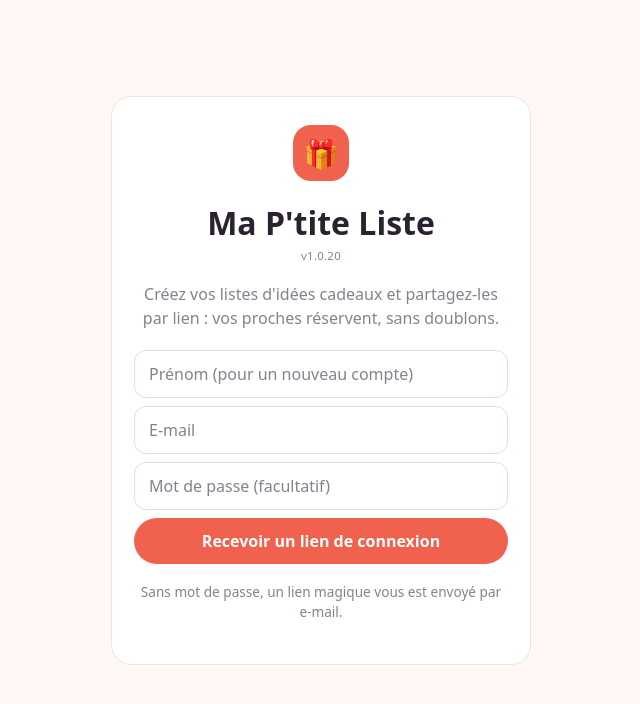
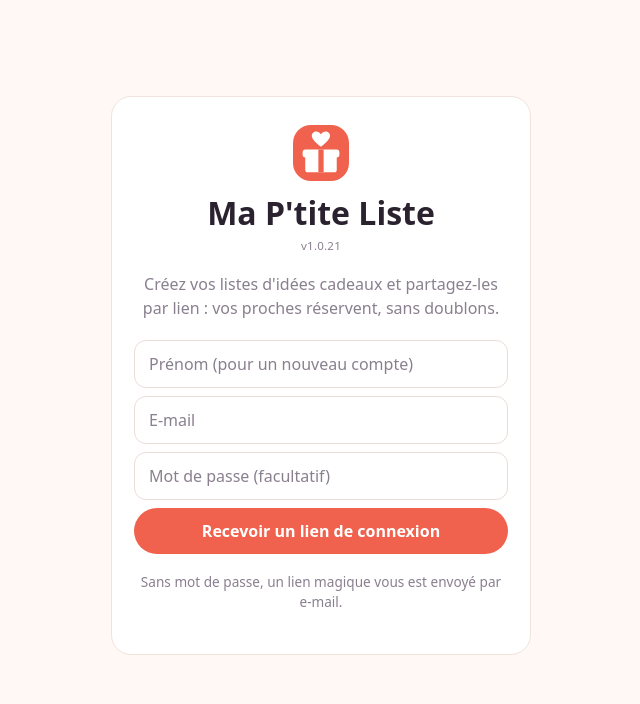
Before and after one commit to LORDINGBEATEN/Cadeaux, a React (Vite) app: page /l/1 in a window 1280 px wide. Shown: the top 704 px of the page, without its empty margins (319-959 px from the left). Built offline with nearby package versions, Linux system fonts and the light colour scheme; no server answers.

Commit message:
Icône du site (paquet cadeau avec un cœur) et logo assorti
Co-Authored-By: Claude Sonnet 5.5 <noreply@anthropic.com>

```diff
--- a/index.html
+++ b/index.html
@@ -4,6 +4,7 @@
     <meta charset="UTF-8" />
     <meta name="viewport" content="width=device-width, initial-scale=1.0" />
     <meta name="theme-color" content="#F0624D" />
+    <link rel="icon" type="image/svg+xml" href="/favicon.svg" />
     <title>Ma P'tite Liste</title>
   </head>
   <body>
--- a/src/lib/Brand.tsx
+++ b/src/lib/Brand.tsx
@@ -4,7 +4,7 @@ export const VERSION = `v${__APP_VERSION__}`
 export default function Brand() {
   return (
     <>
-      <span className="mark">🎁</span>
+      <img src="/favicon.svg" className="mark-img" alt="" width="36" height="36" />
       <span className="brandtext"><span>Ma P'tite Liste</span><small className="ver">{VERSION}</small></span>
     </>
   )
--- a/src/pages/Login.tsx
+++ b/src/pages/Login.tsx
@@ -30,7 +30,7 @@ export default function Login() {
 
   return (
     <main className="card hero">
-      <span className="mark">🎁</span>
+      <img src="/favicon.svg" className="mark-img" alt="" width="56" height="56" />
       <h1 style={{ marginBottom: 0 }}>Ma P'tite Liste</h1>
       <small className="ver">{VERSION}</small>
       <p className="muted">Créez vos listes d'idées cadeaux et partagez-les par lien : vos proches réservent, sans doublons.</p>
--- a/src/style.css
+++ b/src/style.css
@@ -141,3 +141,6 @@ ol { padding-left:1.2rem } li { margin:4px 0 }
 
 .brandtext { display:flex; flex-direction:column; line-height:1.15 }
 .ver { font:400 .72rem system-ui,sans-serif; color:var(--muted); letter-spacing:.02em }
+
+.mark-img { width:36px; height:36px; border-radius:12px; display:block }
+.card.hero .mark-img { width:56px; height:56px; border-radius:18px; margin:0 auto 10px }
--- a/version.json
+++ b/version.json
@@ -1,5 +1,5 @@
 {
   "major": 1,
   "minor": 0,
-  "build": 20
+  "build": 21
 }
```
Also changed, not shown: public/favicon.svg (added).
